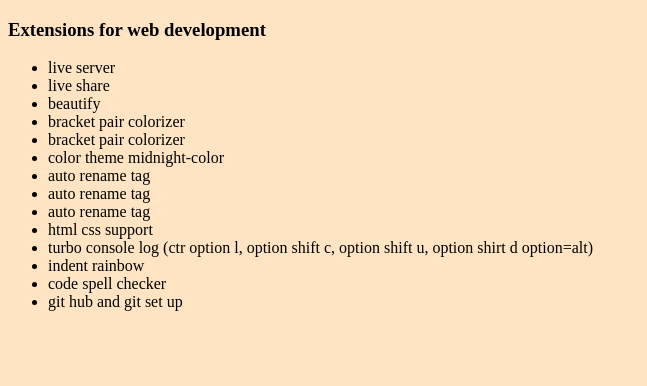
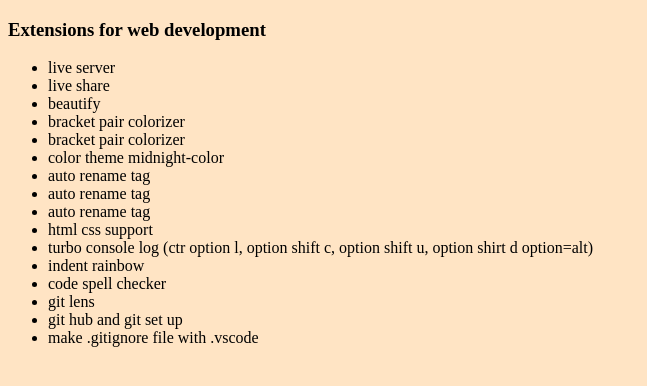
Before and after one commit to katerinaSo/webdebExtentionsVScode, a plain HTML site: page index.html in a window 1280 px wide. Shown: the whole page, without its empty margins (0-647 px from the left). Drawn offline with Linux system fonts and the light colour scheme.

Commit message:
additional items for github and git

```diff
--- a/index.html
+++ b/index.html
@@ -24,7 +24,9 @@
         <li>turbo console log (ctr option l, option shift c, option shift u, option shirt d option=alt)</li>
         <li>indent rainbow</li>
         <li>code spell checker</li>
+        <li>git lens</li>
         <li>git hub and git set up</li>
+        <li>make .gitignore file with .vscode</li>
 
 
     </ul>
```
